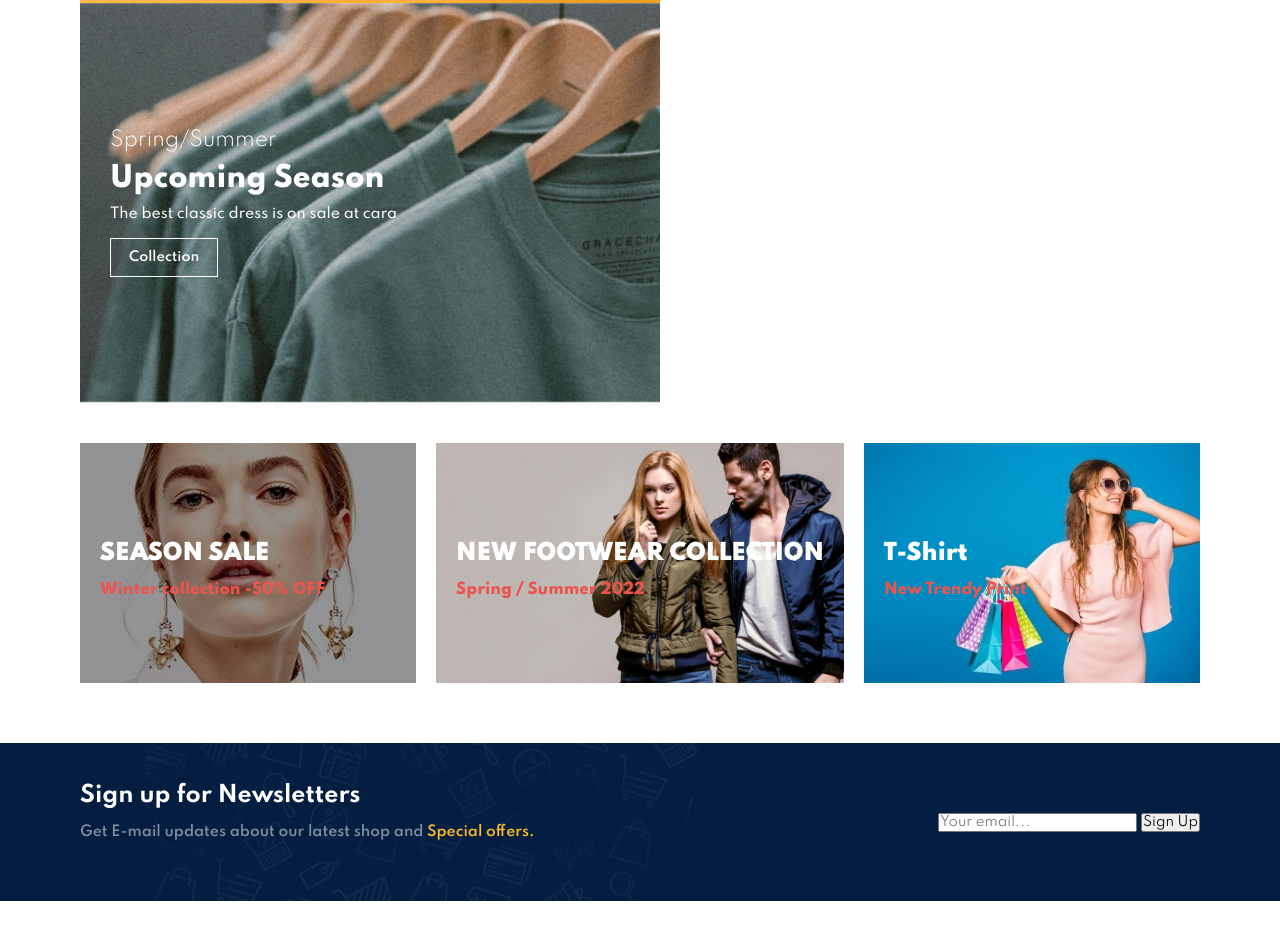
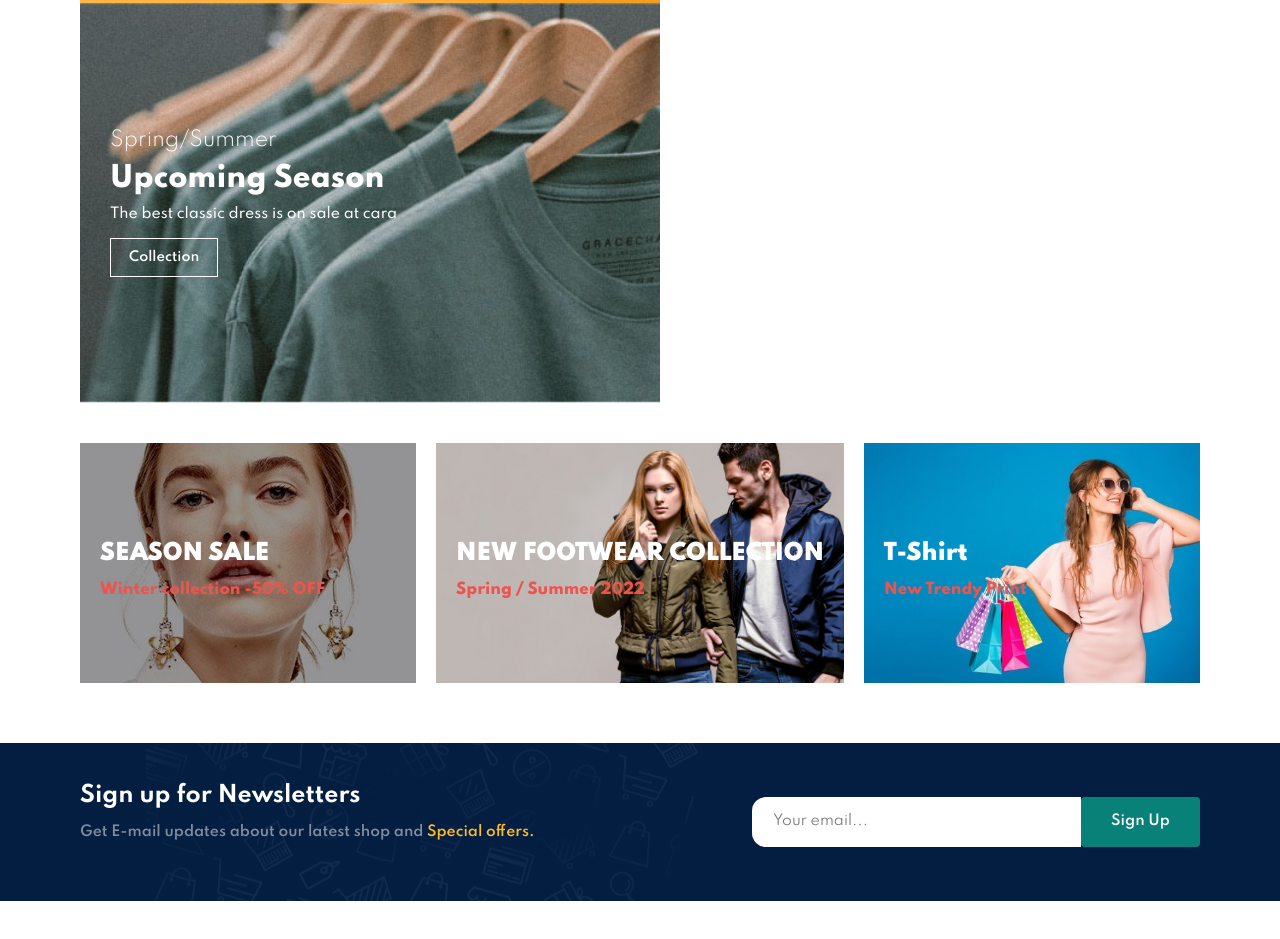
Before and after one commit to YakubuAmidu/EverydayEssential, a website: page index.html in a window 1280 px wide. Shown: the part 4173-5112 px from the top of the page. Drawn offline with Linux system fonts and the light colour scheme; files whose address does not match are found by name.

Commit message:
Initial commit

```diff
--- a/index.html
+++ b/index.html
@@ -396,7 +396,7 @@
       </div>
       <div class="form">
         <input type="text" placeholder="Your email..." />
-        <button>Sign Up</button>
+        <button class="normal">Sign Up</button>
       </div>
     </section>
 
--- a/style.css
+++ b/style.css
@@ -439,7 +439,12 @@ body {
   color: #ffbd27;
 }
 
-#newsletter p input {
+#newsletter .form {
+  display: flex;
+  width: 40%;
+}
+
+#newsletter input {
   height: 3.125rem;
   padding: 0px 1.25rem;
   font-size: 14px;
@@ -447,4 +452,12 @@ body {
   border: 1px solid transparent;
   border-radius: 14px;
   outline: none;
+  border-top-right-radius: 0;
+  border-bottom-right-radius: 0;
 }
+
+#newsletter button {
+  background-color: #088178;
+  color: #fff;
+  white-space: nowrap;
+}
```
